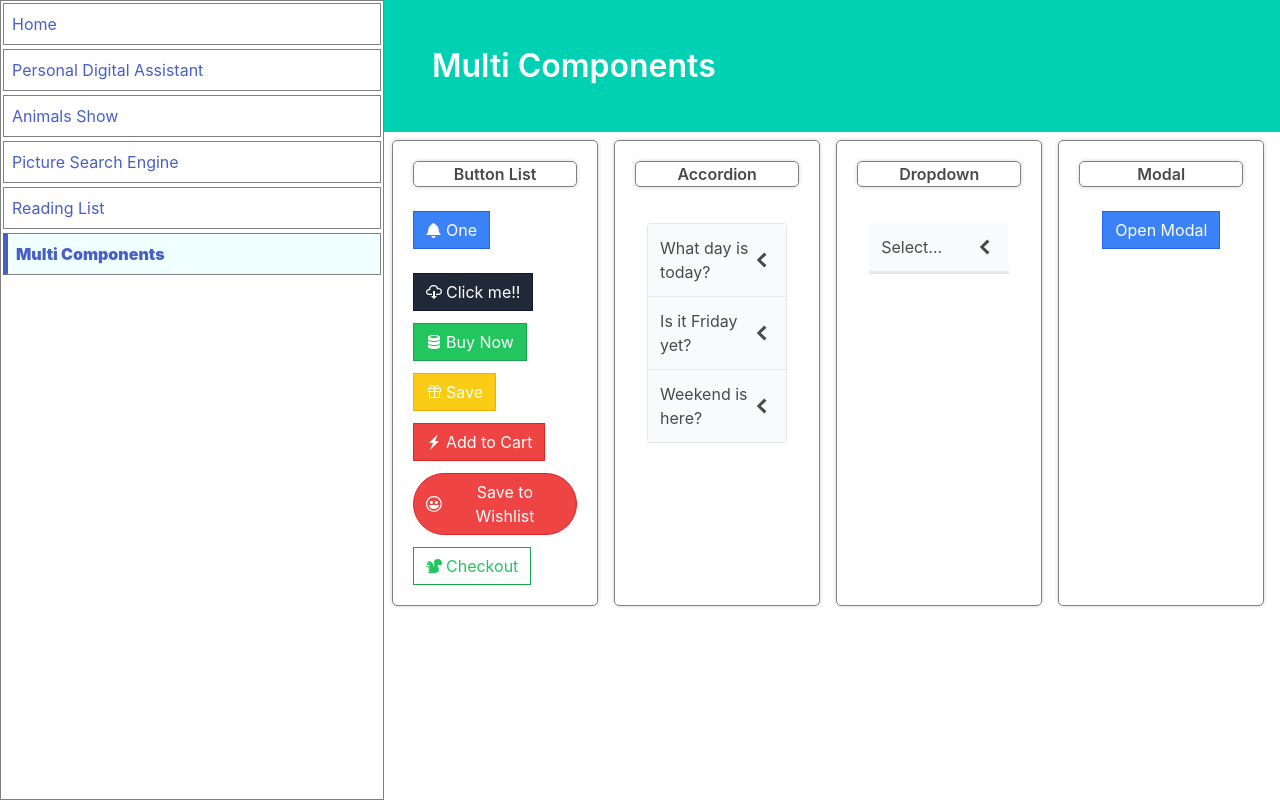
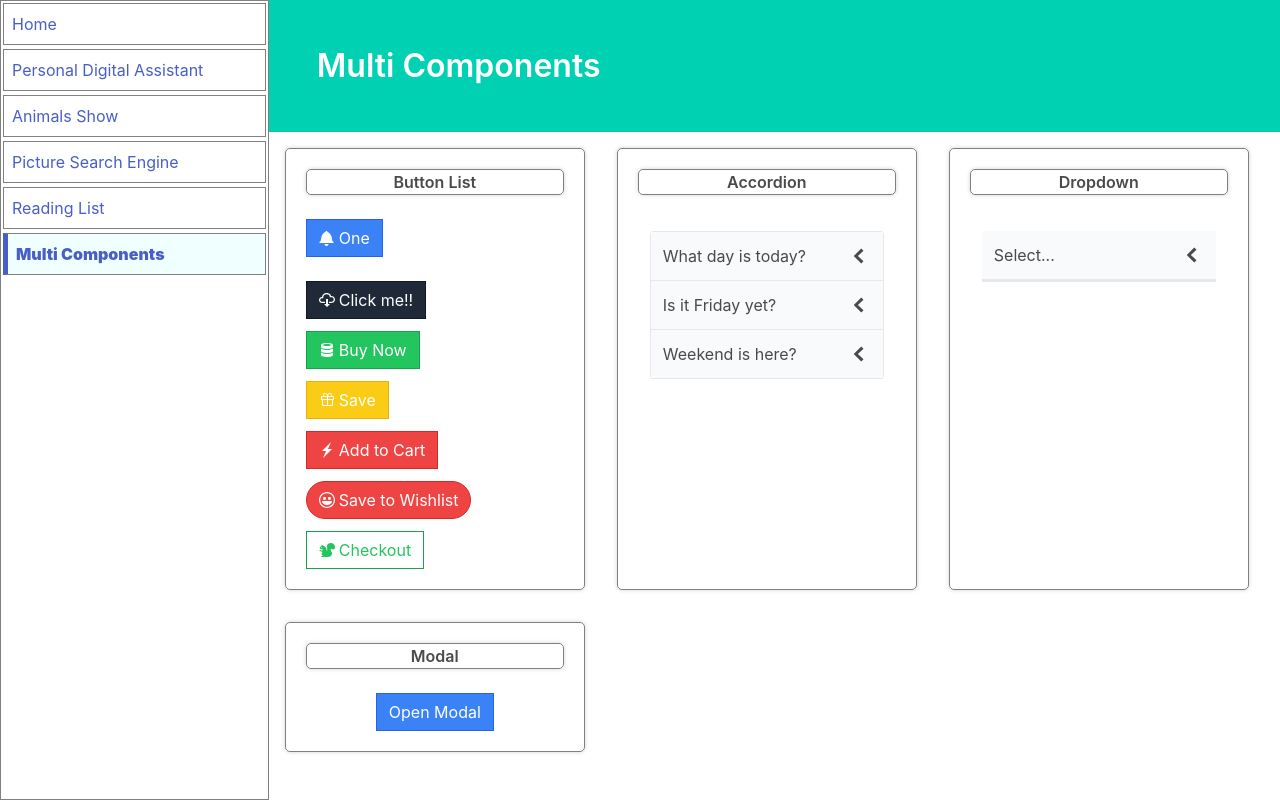
Before and after one commit to SaadiaAhmad/react-project, a React (Create React App) app: page /multi-components in a window 1280 px wide. Built offline with nearby package versions, Linux system fonts and the light colour scheme.

Commit message:
some css update

```diff
--- a/src/App.css
+++ b/src/App.css
@@ -3,6 +3,6 @@
 }
 
 .main-content {
-    width: 70%;
+    width: 79%;
     height: 100vh;
 }
--- a/src/components/MultiComponents/MultiComponents.css
+++ b/src/components/MultiComponents/MultiComponents.css
@@ -8,11 +8,9 @@
         border: 1px solid grey;
         border-radius: 5px;
         box-shadow: 0 0 4px lightgray;
-        width: 200px;
-        max-width: 200px;
-        margin: 8px;
+        margin: 16px;
         padding: 8px;
-        min-width: 23%;
+        min-width: 300px;
     }
 
     .child-title {
--- a/src/components/Sidebar/Sidebar.css
+++ b/src/components/Sidebar/Sidebar.css
@@ -1,7 +1,7 @@
 .side-navigation {
     display: flex;
     flex-direction: column;
-    width: 30%;
+    width: 21%;
     height: 100vh;
     border: 1px solid grey;
 
```
